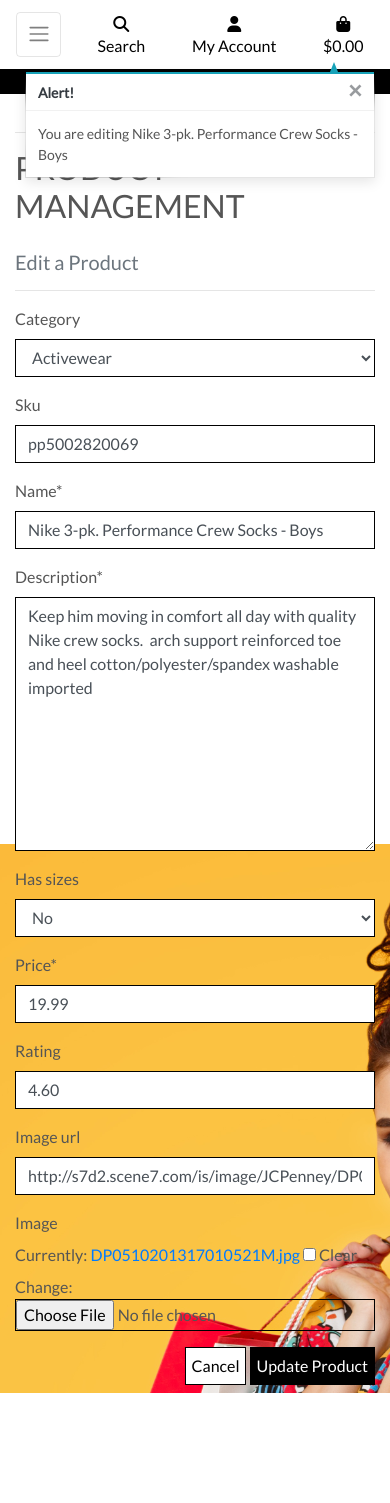
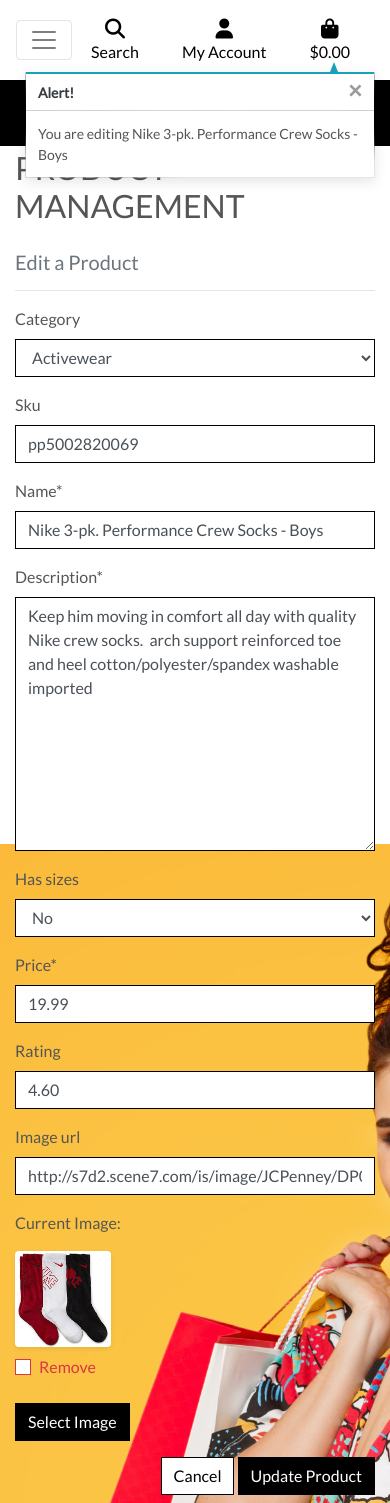
Before and after one commit to alandoherty95/boutique_ado_v1, a Django app: page /products/edit/12/ in a window 390 px wide. Before the commit the page ends 1393 px from the top, so only its background shows below. Run offline with Django 3.2, Linux system fonts and the light colour scheme; the visitor is signed in with stand-in values (Sample User, id 1); data comes from the database, SQL or seed files in the repository; parts of the project's set-up code (start-up, migrations or seed data) failed here and were passed over; some libraries are stand-ins or nearby versions.

Commit message:
Added django widgets

```diff
--- a/products/forms.py
+++ b/products/forms.py
@@ -1,4 +1,5 @@
 from django import forms
+from .widgets import CustomClearableFileInput
 from .models import Product, Category
 
 
@@ -8,6 +9,8 @@ class ProductForm(forms.ModelForm):
         model = Product
         fields = '__all__'
 
+    image = forms.ImageField(label='Image', required=False, widget=CustomClearableFileInput)
+
     def __init__(self, *args, **kwargs):
         super().__init__(*args, **kwargs)
         categories = Category.objects.all()
--- /dev/null
+++ b/products/templates/products/custom_widget_templates/custom_clearable_file_input.html
@@ -0,0 +1,19 @@
+{% if widget.is_initial %}
+<p>{{ widget.initial_text }}:</p>
+<a href="{{ widget.value.url }}">
+    <img width="96" height="96" class="rounded shadow-sm" src="{{ widget.value.url }}">
+</a>
+{% if not widget.required %}
+<div class="custom-control custom-checkbox mt-2">
+    <input class="custom-control-input" type="checkbox" name="{{ widget.checkbox_name }}" id="{{ widget.checkbox_id }}">
+    <label class="custom-control-label text-danger" for="{{ widget.checkbox_id }}">{{ widget.clear_checkbox_label }}</label>
+</div>
+{% endif %}<br>
+{{ widget.input_text }}
+{% endif %}
+<span class="btn btn-black rounded-0 btn-file">
+    Select Image <input id="new-image" type="{{ widget.type }}" name="{{ widget.name }}" {% include "django/forms/widgets/attrs.html" %}>
+</span>
+<strong>
+    <p class="text-danger" id="filename"></p>
+</strong>
--- a/products/templates/products/edit_product.html
+++ b/products/templates/products/edit_product.html
@@ -25,7 +25,13 @@
         <div class="col-12 col-md-6">
             <form method="POST" action="{% url 'edit_product' product.id %}" class="form mb-2" enctype="multipart/form-data">
                 {% csrf_token %}
-                {{ form | crispy }}
+                {% for field in form %}
+                {% if field.name != 'image' %}
+                {{ field | as_crispy_field }}
+                {% else %}
+                {{ field }}
+                {% endif %}
+                {% endfor %}
                 <div class="text-right">
                     <a class="btn btn-outline-black rounded-0" href="{% url 'products' %}">Cancel</a>
                     <button class="btn btn-black rounded-0" type="submit">Update Product</button>
@@ -35,3 +41,13 @@
     </div>
 </div>
 {% endblock %}
+
+{% block postloadjs %}
+{{ block.super }}
+<script type="text/javascript">
+    $('#new-image').change(function() {
+        var file = $('#new-image')[0].files[0];
+        $('#filename').text(`Image will be set to: ${file.name}`);
+    });
+</script>
+{% endblock %}
--- a/static/css/base.css
+++ b/static/css/base.css
@@ -294,41 +294,4 @@ input[name='q']::placeholder {
     body {
         height: calc(100vh - 116px);
     }
-
-    .display-4.logo-font.text-black {
-        font-size: 2rem;
-    }
-
-    .nav-link {
-        padding: 0.15rem;
-    }
-
-    .nav-link i.fa-lg {
-        font-size: 1rem;
-    }
-
-    .navbar-toggler {
-        padding: .6rem .6rem;
-        font-size: 1rem;
-    }
-
-    #delivery-banner h4 {
-        font-size: .9rem;
-    }
-
-    .btn.btn-outline-black.rounded-0,
-    .btn.btn-black.rounded-0 {
-        padding: .375rem .375rem;
-    }
-
-    .btn.btn-outline-black.rounded-0.btn-lg,
-    .btn.btn-black.rounded-0.btn-lg {
-        padding: .375rem .375rem;
-        font-size: .75rem;
-    }
-
-    .increment-qty,
-    .decrement-qty {
-        padding: .25rem .5rem !important;
-    }
 }
```
Also changed, not shown: products/widgets.py (added, +9 -0 lines).
